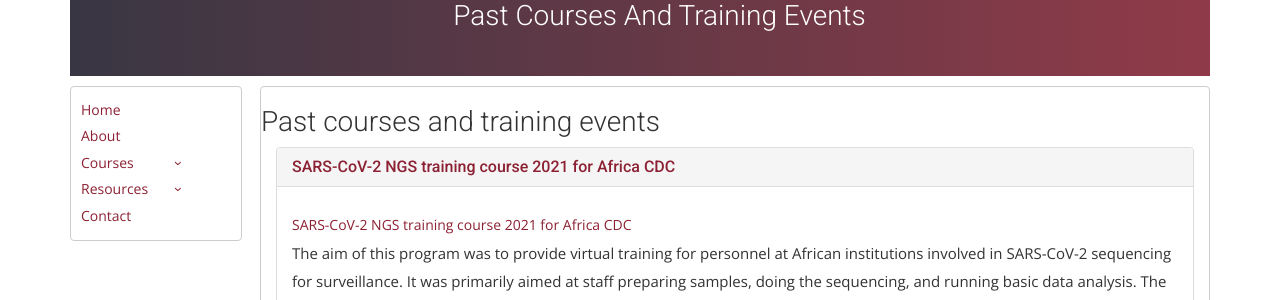
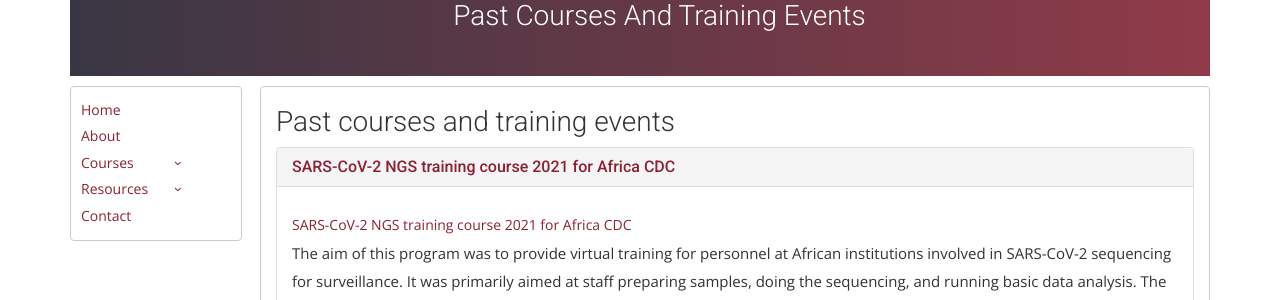
Before and after one commit to pmaturure3/ngsacad, a Jekyll site: the page built from past_courses_training.html, in a window 1280 px wide. Shown: the part 187-487 px from the top of the page. Built offline with Jekyll 4.4.1, drawn with Linux system fonts in a browser that asks for light colours; nearby versions of some CDN libraries; some web fonts are replaced; comment, search, counter and statistics services are not loaded.

```diff
--- a/past_courses_training.html
+++ b/past_courses_training.html
@@ -5,10 +5,11 @@ permalink: /courses/past-courses/
 
 ---
 <div class="row">
-  <p>
-  <h3>Past courses and training events</h3>
-  </p>
+
   <div class="col-sm-12">
+    <p>
+    <h3>Past courses and training events</h3>
+    </p>
     <div class="panel-group " id="accordion">
       <div class="panel panel-default">
         <div class="panel-heading">
```
Also changed, not shown: publications.html (+4 -3 lines).
